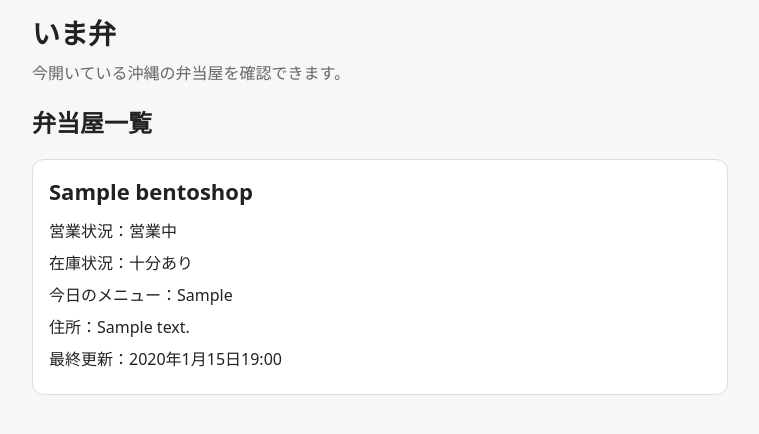
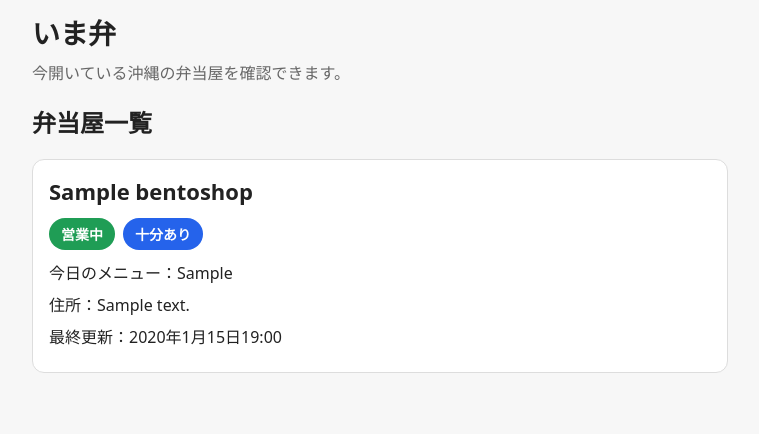
Before and after one commit to Hibiki0417/imaben, a Django app: page /shops/ in a window 1280 px wide. Shown: the top 434 px of the page, without its empty margins (260-1019 px from the left). Run offline with Django 5.2, Linux system fonts and the light colour scheme; tables that the repository leaves empty hold one stand-in row (values such as "Sample post").

Commit message:
改善：客側のステータス表示をバッジ化

```diff
--- a/src/shops/static/shops/css/public.css
+++ b/src/shops/static/shops/css/public.css
@@ -89,3 +89,43 @@ body {
         font-size: 22px;
     }
 }
+
+.badge-row {
+    display: flex;
+    gap: 8px;
+    flex-wrap: wrap;
+    margin: 10px 0;
+}
+
+.status-badge {
+    display: inline-block;
+    border-radius: 999px;
+    padding: 6px 12px;
+    font-size: 14px;
+    font-weight: bold;
+    color: #fff;
+}
+
+.badge-open {
+    background-color: #1f9d55;
+}
+
+.badge-preparing {
+    background-color: #f59e0b;
+}
+
+.badge-closed {
+    background-color: #6b7280;
+}
+
+.badge-enough {
+    background-color: #2563eb;
+}
+
+.badge-low {
+    background-color: #f97316;
+}
+
+.badge-sold_out {
+    background-color: #dc2626;
+}
--- a/src/shops/templates/shops/public/shop_list.html
+++ b/src/shops/templates/shops/public/shop_list.html
@@ -22,6 +22,15 @@
                         {{ shop.name }}
                     </a>
                 </h3>
+                <div class="badge-row">
+                    <span class="status-badge badge-{{ shop.business_status }}">
+                        {{ shop.get_business_status_display }}
+                    </span>
+
+                    <span class="status-badge badge-{{ shop.stock_status }}">
+                        {{ shop.get_stock_status_display }}
+                    </span>
+                </div>
 
                 {% if shop.is_discount_display_active %}
                     <div class="discount-box">
@@ -40,9 +49,6 @@
                         {% endif %}
                     </div>
                 {% endif %}
-
-                <p class="status-row">営業状況：{{ shop.get_business_status_display }}</p>
-                <p class="status-row">在庫状況：{{ shop.get_stock_status_display }}</p>
                 <p class="status-row">今日のメニュー：{{ shop.today_menu|linebreaksbr }}</p>
                 <p class="status-row">住所：{{ shop.address }}</p>
                 <p class="status-row">最終更新：{{ shop.updated_at }}</p>
```
Also changed, not shown: src/shops/templates/shops/public/shop_detail.html (+9 -2 lines).
